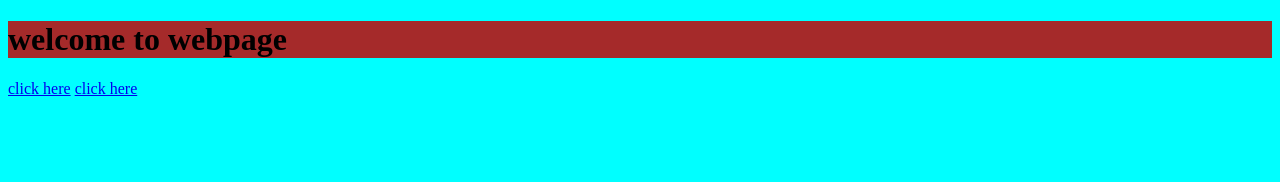
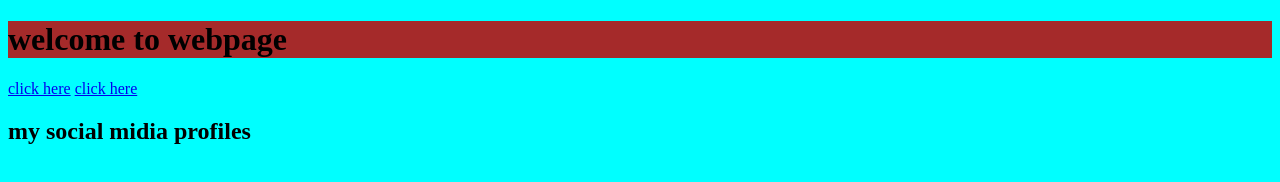
Before and after one commit to Vaibhavjakkani/iseprocessworkshop, a plain HTML site: page index.html in a window 1280 px wide. Drawn offline with Linux system fonts and the light colour scheme.

Commit message:
updated my social media

```diff
--- a/index.html
+++ b/index.html
@@ -10,5 +10,6 @@
     <h1>welcome to webpage</h1>
     <a href="signup.html">click here</a>
     <a href="login.html">click here</a>
+    <h2>my social midia profiles</h2>
 </body>
 </html>
```
